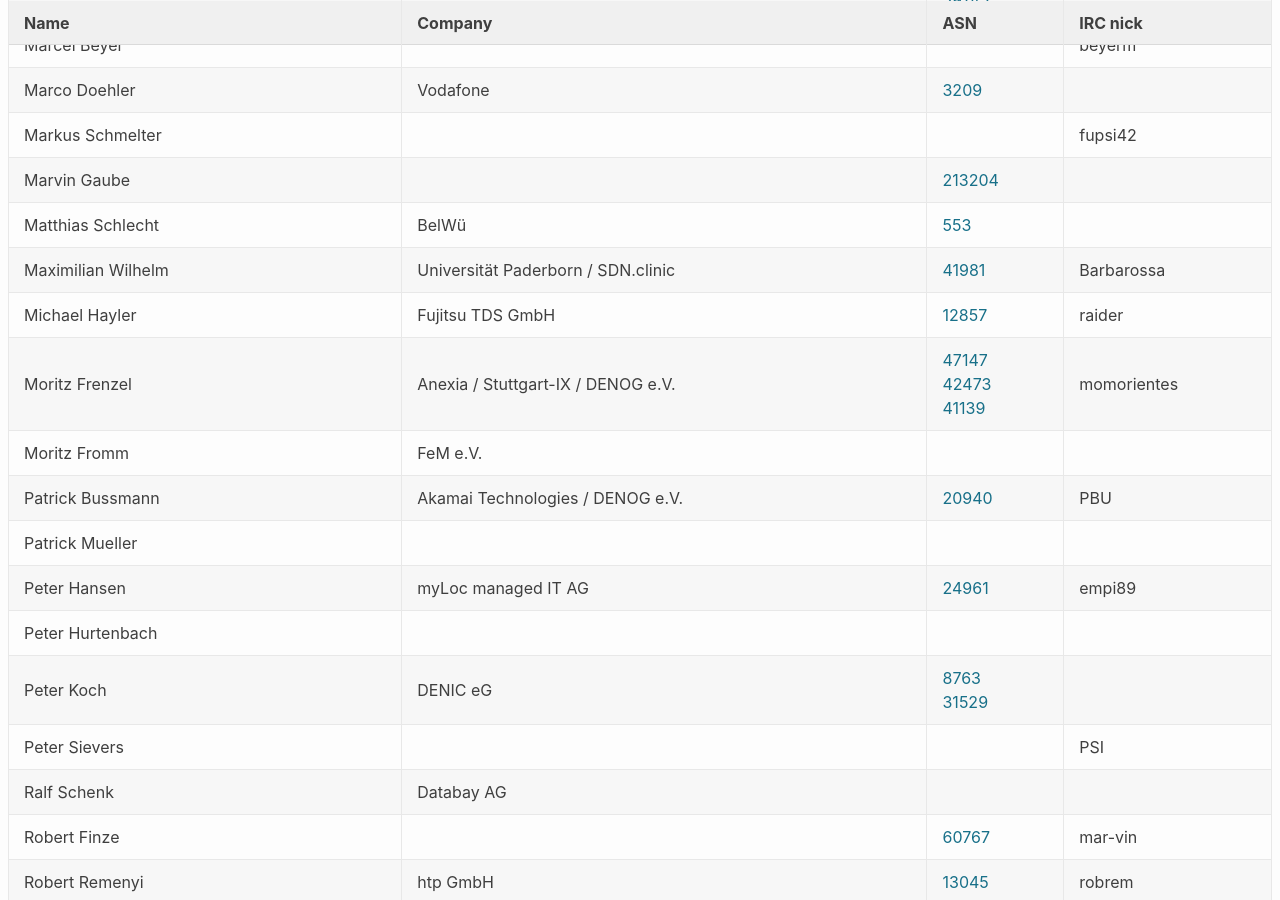
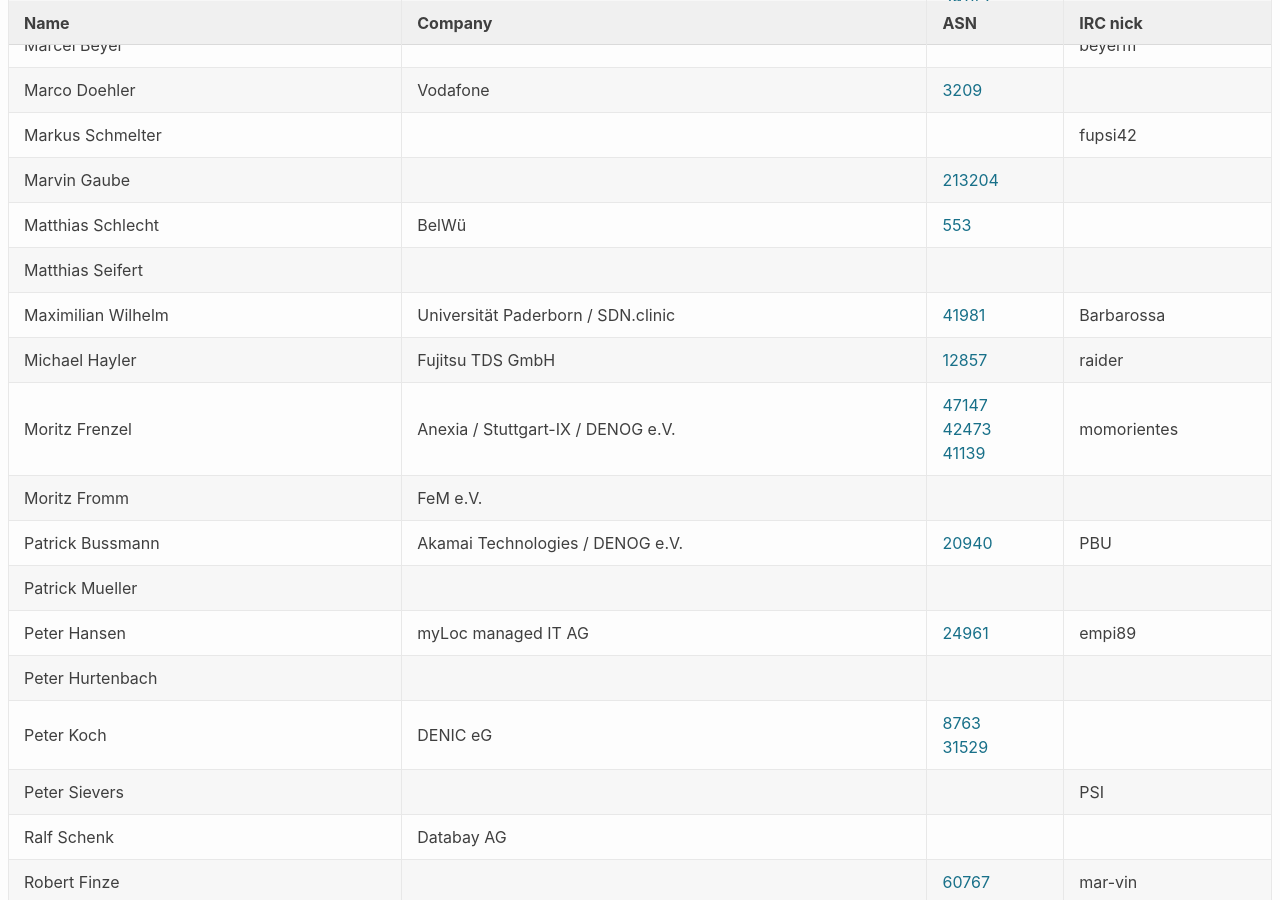
Before and after one commit to denog/pretix-attendeelist, a Jekyll site: the page built from denog2020.markdown, in a window 1280 px wide and 900 px high, scrolled down 2497 px. Built offline with Jekyll 4.4.1, drawn with Linux system fonts in a browser that asks for light colours.

Commit message:
Latest data: Sun Jan 24 22:14:50 UTC 2021

```diff
--- a/_data/attendees_meetup2021-01.json
+++ b/_data/attendees_meetup2021-01.json
@@ -330,6 +330,12 @@
     "asn": "553"
   },
   {
+    "name": "Matthias Seifert",
+    "company": null,
+    "irc": null,
+    "asn": null
+  },
+  {
     "name": "Maximilian Wilhelm",
     "company": "Universität Paderborn / SDN.clinic",
     "irc": "Barbarossa",
```
